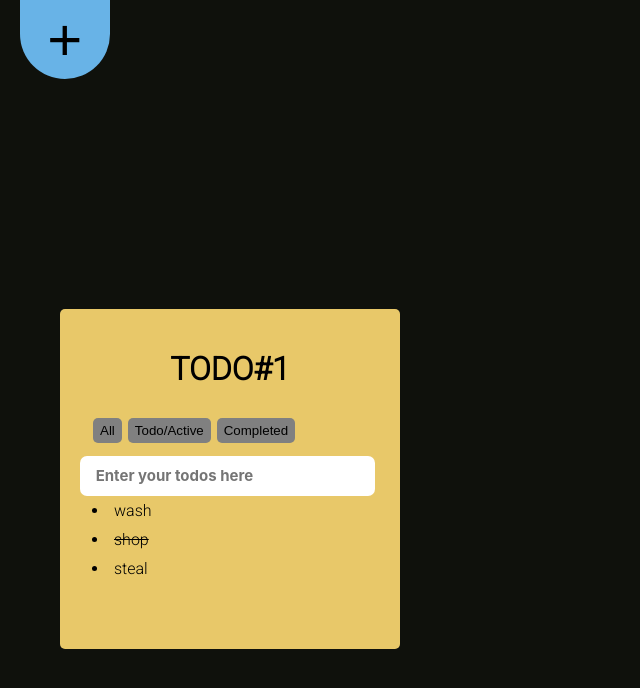
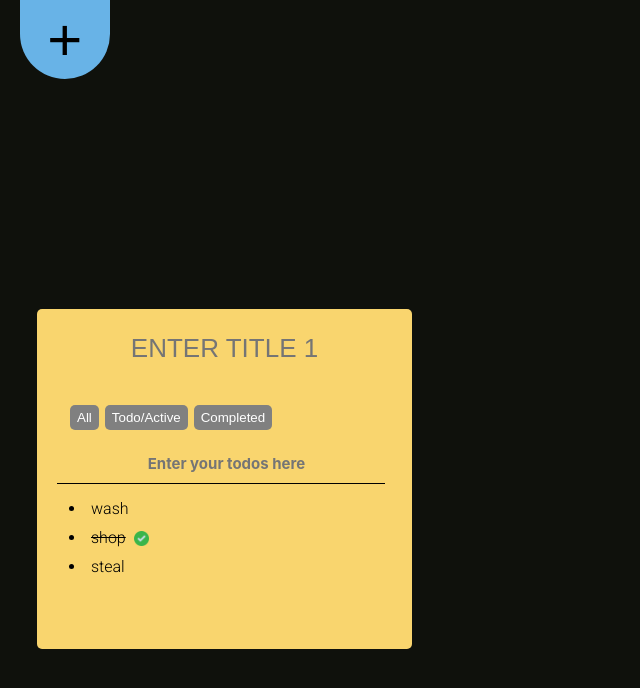
Before and after one commit to divyanshrana/notepad, a React (Create React App) app: page / in a window 1280 px wide. Shown: the top 688 px of the page, without its empty margins (0-640 px from the left). Built offline with nearby package versions, Linux system fonts and the light colour scheme.

Commit message:
designing

```diff
--- a/src/App.css
+++ b/src/App.css
@@ -8,9 +8,9 @@
   justify-content: center;
 }
 .todo {
-  background-color: #e8c869;
+  background-color: #f9d56e;
   display: inline-block;
-  margin-left: 25px;
+  margin-left: 2px;
   padding: 20px;
   border-radius: 5px;
   min-width: 300px;
@@ -39,6 +39,7 @@
   border: none;
   background-color: gray;
   outline: none;
+  color: white;
 }
 .buttons button:focus {
   background-color: black;
@@ -47,6 +48,39 @@
   margin-left: 5px;
   margin-right: 5px;
   transform: scale(1.1);
+}
+.titleInput {
+  background-color: #f9d56e;
+  text-align: center;
+  font-size: 26px;
+  max-width: 90%;
+  margin-bottom: 5px;
+  padding: 4px 0;
+  transition: 0.3s;
+  border: 0;
+  outline: none;
+  text-transform: uppercase;
+}
+.titleInput:focus {
+  transform: scale(1.1);
+  transition: 0.4s;
+  border: 0;
+}
+div > span {
+  display: inline-block;
+  bottom: 0;
+  left: 50%;
+  width: 20%;
+  height: 2px;
+}
+.focus-border {
+  width: 60%;
+}
+.titleInput:focus ~ span {
+  border-bottom: 1px solid #e8505b;
+  width: 100%;
+  transition: 0.2s;
+  left: 0;
 }
 .App-logo {
   height: 40vmin;
--- a/src/App.js
+++ b/src/App.js
@@ -61,7 +61,14 @@ class App extends React.Component {
     return (
       <div className="App">
         <div className="todo">
-          <h1 className="title">TODO#{this.props.title}</h1>
+          <div className="title">
+            <input
+              type="text"
+              className="titleInput"
+              placeholder={"Enter Title " + this.props.title}
+            ></input>
+            <span className="focus-border"></span>
+          </div>
           <div className="buttons">
             <button onClick={this.applyFilter("all")}>All</button>
             <button onClick={this.applyFilter("active")}>Todo/Active</button>
--- a/src/componants/Input.css
+++ b/src/componants/Input.css
@@ -1,12 +1,17 @@
-input {
+.input1 {
   height: 30px;
   width: 95%;
   border-radius: 7px;
   padding: 5px;
+  margin-bottom: 10px;
   outline: none;
   border: none;
   font-weight: bold;
   font-size: 15px;
+  background-color: #f9d56e;
+  border-bottom: 1px solid black;
+  border-radius: 0px;
+  text-align: center;
   font-family: -apple-system, BlinkMacSystemFont, "Segoe UI", Roboto, Oxygen,
     Ubuntu, Cantarell, "Open Sans", "Helvetica Neue", sans-serif;
 }
--- a/src/componants/Input.jsx
+++ b/src/componants/Input.jsx
@@ -19,7 +19,7 @@ class Input extends React.Component {
       <input
         type="text"
         placeHolder="   Enter your todos here"
-        className="input"
+        className="input1"
         onKeyDown={this.handleClick}
       />
     );
--- a/src/componants/field.css
+++ b/src/componants/field.css
@@ -9,3 +9,8 @@ li:hover {
   transform: scale(1.04);
   font-weight: bold;
 }
+.tick {
+  margin-left: 8px;
+  position: relative;
+  top: 3px;
+}
--- a/src/componants/field.jsx
+++ b/src/componants/field.jsx
@@ -1,9 +1,19 @@
 import React from "react";
 import "./field.css";
+import logo from "./check.png";
 
 export default class Field extends React.Component {
   constructor(props) {
-    super();
+    super(props);
+    this.state = {
+      getImage: (status) => {
+        if (status === "complete") {
+          return (
+            <img className="tick" height="15px" src={logo} alt="check"></img>
+          );
+        }
+      },
+    };
   }
 
   render() {
@@ -19,6 +29,7 @@ export default class Field extends React.Component {
             onClick={this.props.change(todo.id)}
           >
             {todo.text}
+            {this.state.getImage(todo.status)}
           </li>
         ))}
       </div>
```
Also changed, not shown: package.json (+7 -1 lines), src/componants/check.png (added), 1 other file (tests, documents, lock files or other folders).
